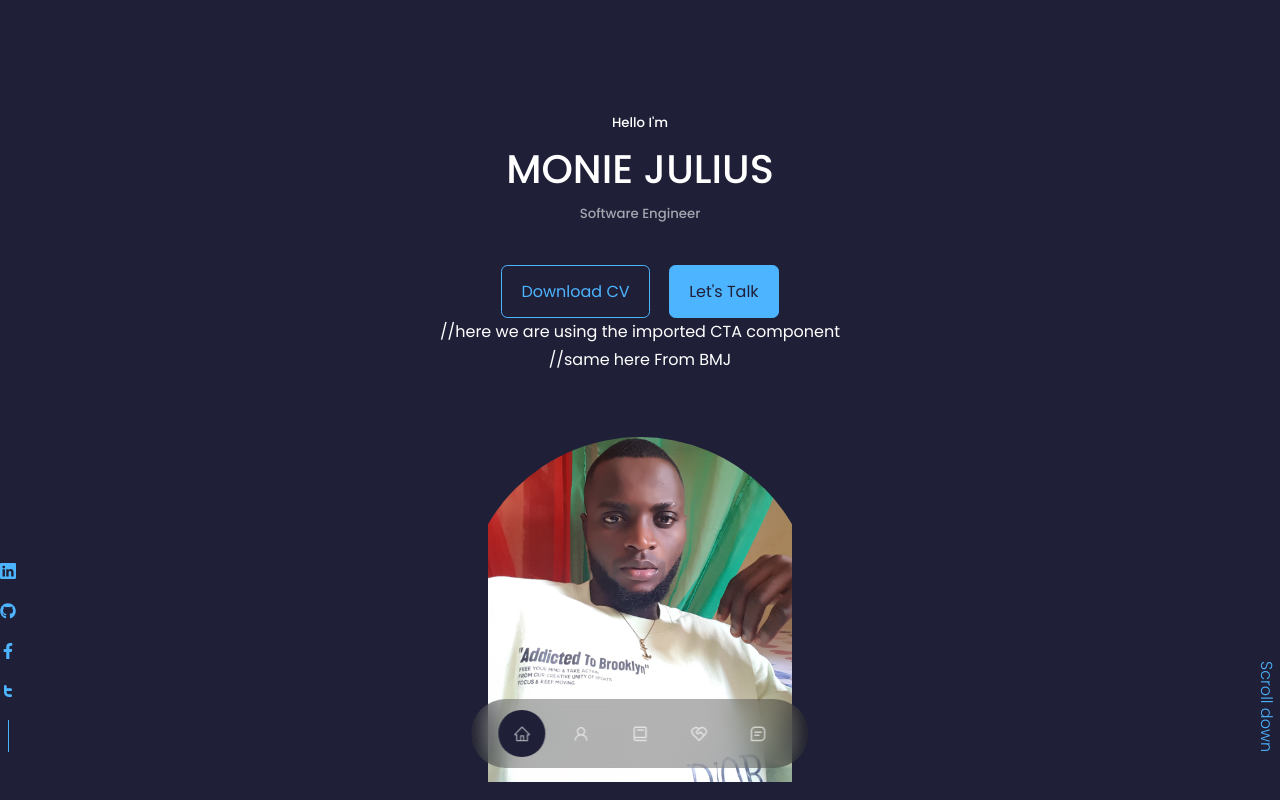
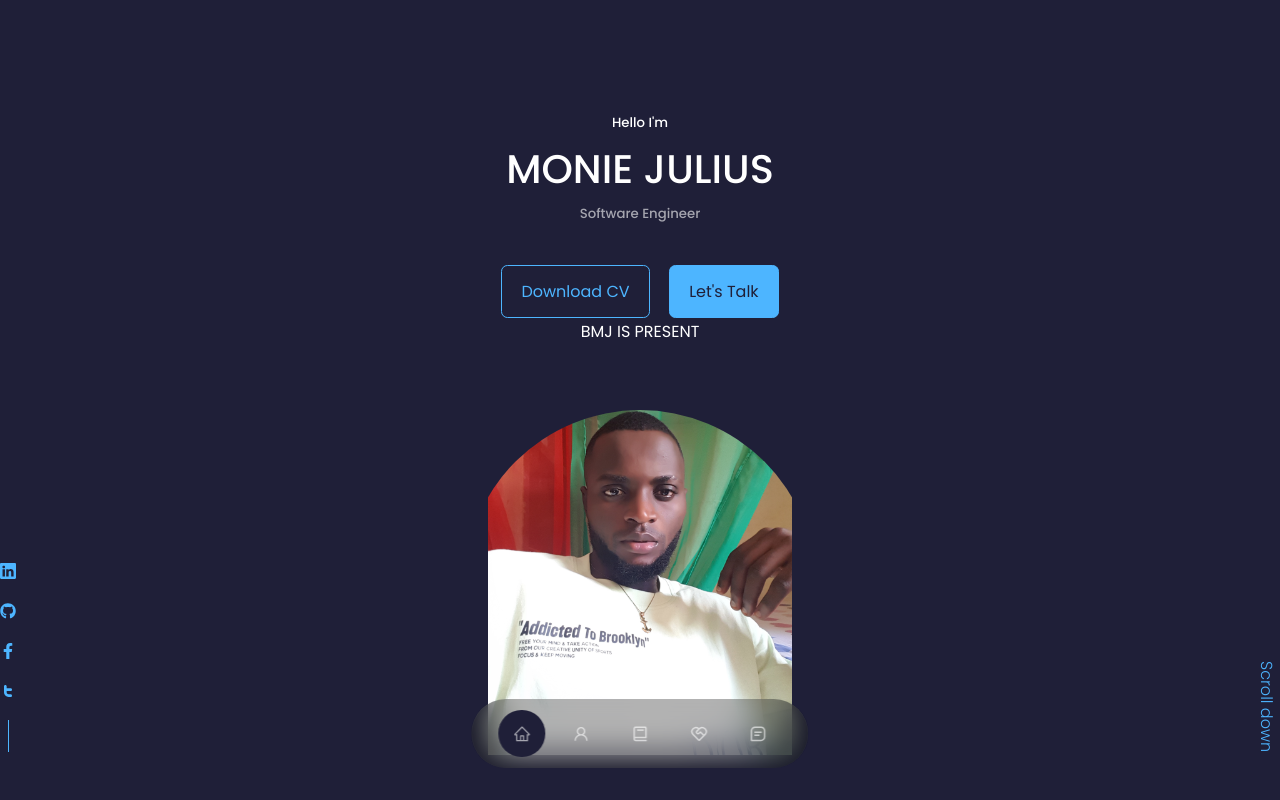
Before and after one commit to BuinfonMonie/JuliusPortfolio, a React (Create React App) app in the folder portfolio/: page / in a window 1280 px wide. Shown: the top 800 px of the page. Built offline with nearby package versions, Linux system fonts and the light colour scheme; no server answers.

Commit message:
Updated schema

```diff
--- a/portfolio/src/Components/footer/Footer.jsx
+++ b/portfolio/src/Components/footer/Footer.jsx
@@ -9,7 +9,7 @@ const Footer = () => {
     return (
       <div className="footer__container">
         <a href="#" className="footer__logo">
-          Brown Alden
+            BUINFON MONIE JULIUS
         </a>
 
         <ul className="permalinks">
--- a/portfolio/src/Components/header/header.jsx
+++ b/portfolio/src/Components/header/header.jsx
@@ -11,8 +11,8 @@ export const Header = () => {
         <h5>Hello I'm</h5>
         <h1>MONIE JULIUS</h1>
          <h5 className='text-light'>Software Engineer </h5>
-         <CTA/>//here we are using the imported CTA component <br/>
-         <HeaderSocial/>//same here From BMJ
+         <CTA/> BMJ IS PRESENT  <br/>
+         <HeaderSocial/>
          <div className='my_image'>
            <img src={me} alt='myimage'/>
            </div>
```
